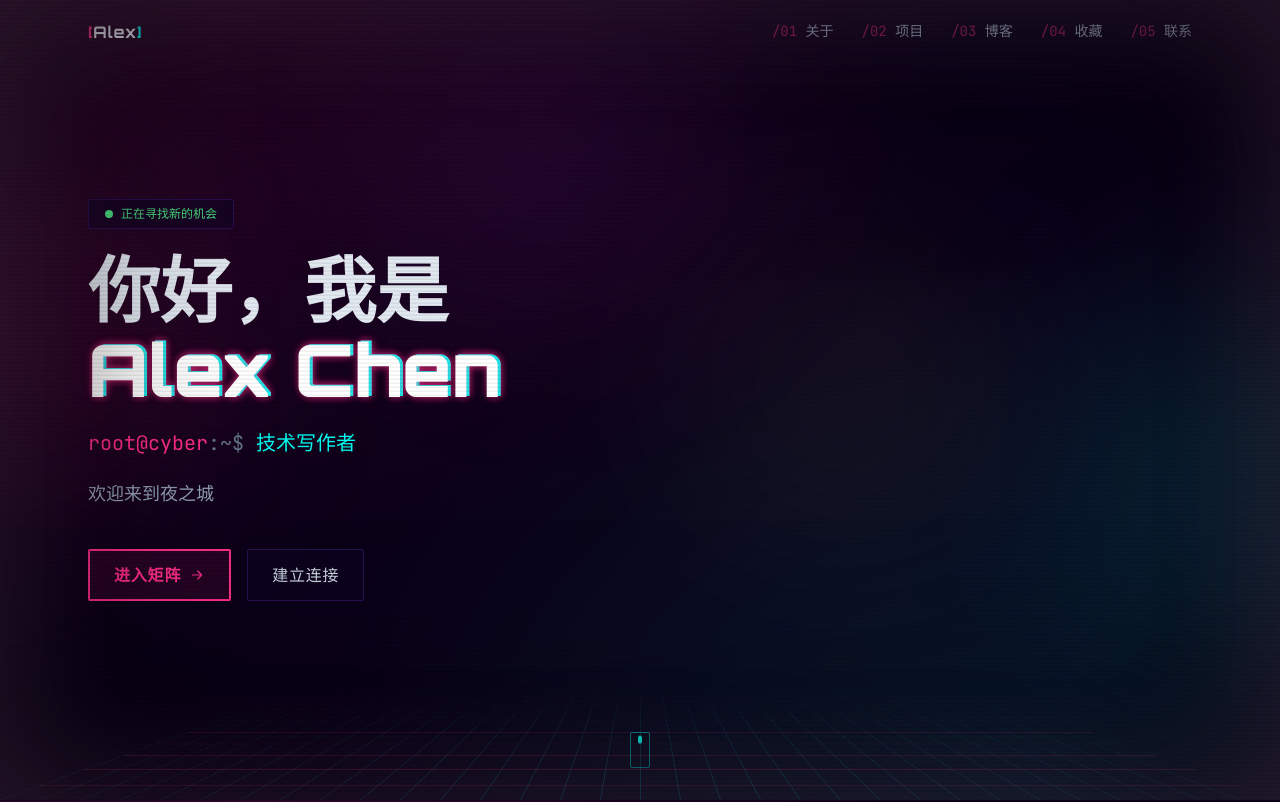
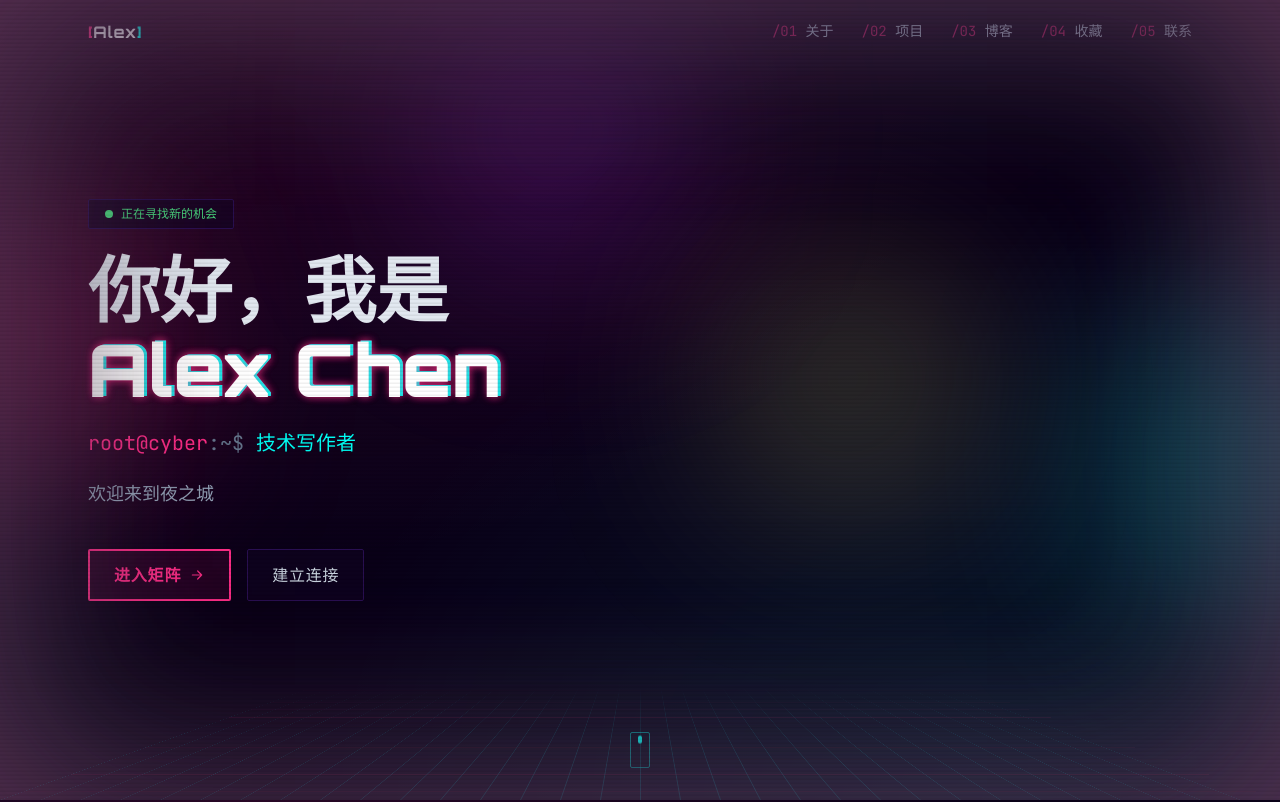
Before and after one commit to alexchenyiqin-droid/cyberpunk-portfolio, a React (Vite) app: page / in a window 1280 px wide. Shown: the top 802 px of the page. Built offline with nearby package versions, Linux system fonts and the light colour scheme.

Commit message:
enhance: 霓虹背景加强 — 网格1.2s加速流动、四色光雾加浓、边缘光晕呼吸更明显

```diff
--- a/src/App.jsx
+++ b/src/App.jsx
@@ -38,12 +38,12 @@ export default function App() {
         className="pointer-events-none fixed inset-0 z-[98]"
         style={{ boxShadow: 'inset 0 0 200px 40px rgba(0,0,0,0.6)' }}
       />
-      {/* 视口边缘霓虹光晕 —— 粉青双色缓慢呼吸，模拟霓虹灯管边框 */}
+      {/* 视口边缘霓虹光晕 —— 粉青双色明显呼吸，模拟霓虹灯管边框 */}
       <div
         className="animate-neon-breath pointer-events-none fixed inset-0 z-[99]"
         style={{
           boxShadow:
-            'inset 0 0 140px 6px rgba(255,46,136,0.22), inset 0 0 140px 6px rgba(0,255,245,0.12)',
+            'inset 0 0 200px 12px rgba(255,46,136,0.4), inset 0 0 200px 12px rgba(0,255,245,0.25)',
         }}
       />
 
--- a/src/components/Hero.jsx
+++ b/src/components/Hero.jsx
@@ -28,10 +28,10 @@ export default function Hero() {
       </div>
 
       {/* 霓虹辉光雾 —— 四色错落闪烁，远处城市招牌感 */}
-      <div className="animate-flicker pointer-events-none absolute -left-32 top-1/4 h-72 w-72 rounded-full bg-neon-pink/20 blur-[120px]" />
-      <div className="animate-flicker-fast pointer-events-none absolute -right-32 bottom-1/4 h-72 w-72 rounded-full bg-neon-cyan/20 blur-[120px]" />
-      <div className="animate-flicker-slow pointer-events-none absolute left-1/3 top-0 h-64 w-64 rounded-full bg-neon-purple/15 blur-[120px]" />
-      <div className="animate-flicker pointer-events-none absolute right-1/4 top-1/3 h-56 w-56 rounded-full bg-neon-yellow/10 blur-[120px]" />
+      <div className="animate-flicker pointer-events-none absolute -left-32 top-1/4 h-72 w-72 rounded-full bg-neon-pink/35 blur-[100px]" />
+      <div className="animate-flicker-fast pointer-events-none absolute -right-32 bottom-1/4 h-72 w-72 rounded-full bg-neon-cyan/35 blur-[100px]" />
+      <div className="animate-flicker-slow pointer-events-none absolute left-1/3 top-0 h-64 w-64 rounded-full bg-neon-purple/30 blur-[100px]" />
+      <div className="animate-flicker pointer-events-none absolute right-1/4 top-1/3 h-56 w-56 rounded-full bg-neon-yellow/25 blur-[100px]" />
 
       <div className="container-base relative z-10">
         {/* 终端状态行 */}
--- a/tailwind.config.js
+++ b/tailwind.config.js
@@ -37,7 +37,7 @@ export default {
         'scan': 'scan 6s linear infinite',
         'float': 'float 6s ease-in-out infinite',
         'pulse-neon': 'pulseNeon 2s ease-in-out infinite',
-        'grid-flow': 'gridFlow 3s linear infinite',
+        'grid-flow': 'gridFlow 1.2s linear infinite',
         'neon-breath': 'neonBreath 5s ease-in-out infinite',
       },
       keyframes: {
@@ -62,8 +62,8 @@ export default {
           '100%': { backgroundPosition: '0 40px' },
         },
         neonBreath: {
-          '0%, 100%': { opacity: '0.35' },
-          '50%': { opacity: '0.75' },
+          '0%, 100%': { opacity: '0.5' },
+          '50%': { opacity: '1' },
         },
       },
     },
```
